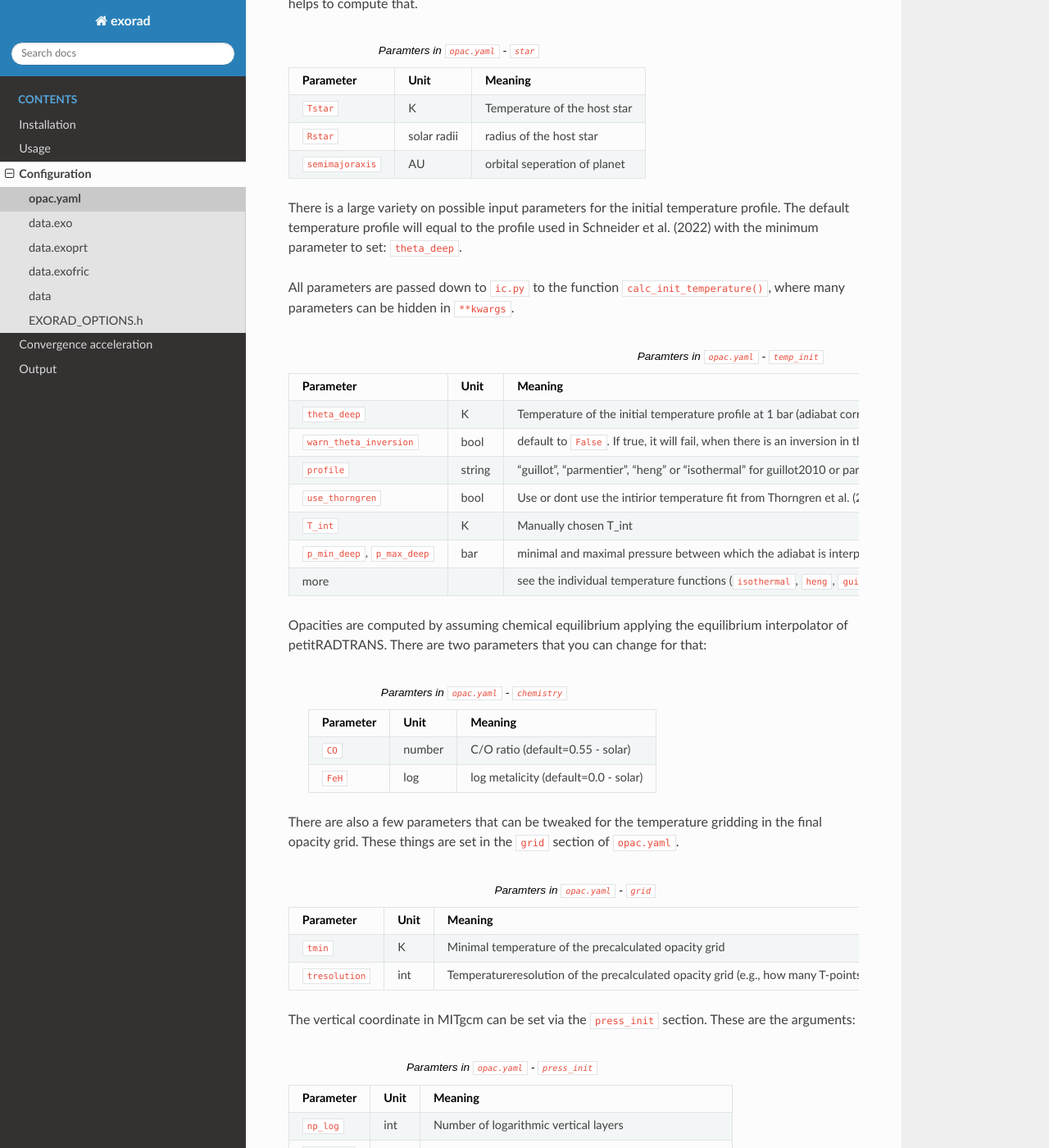
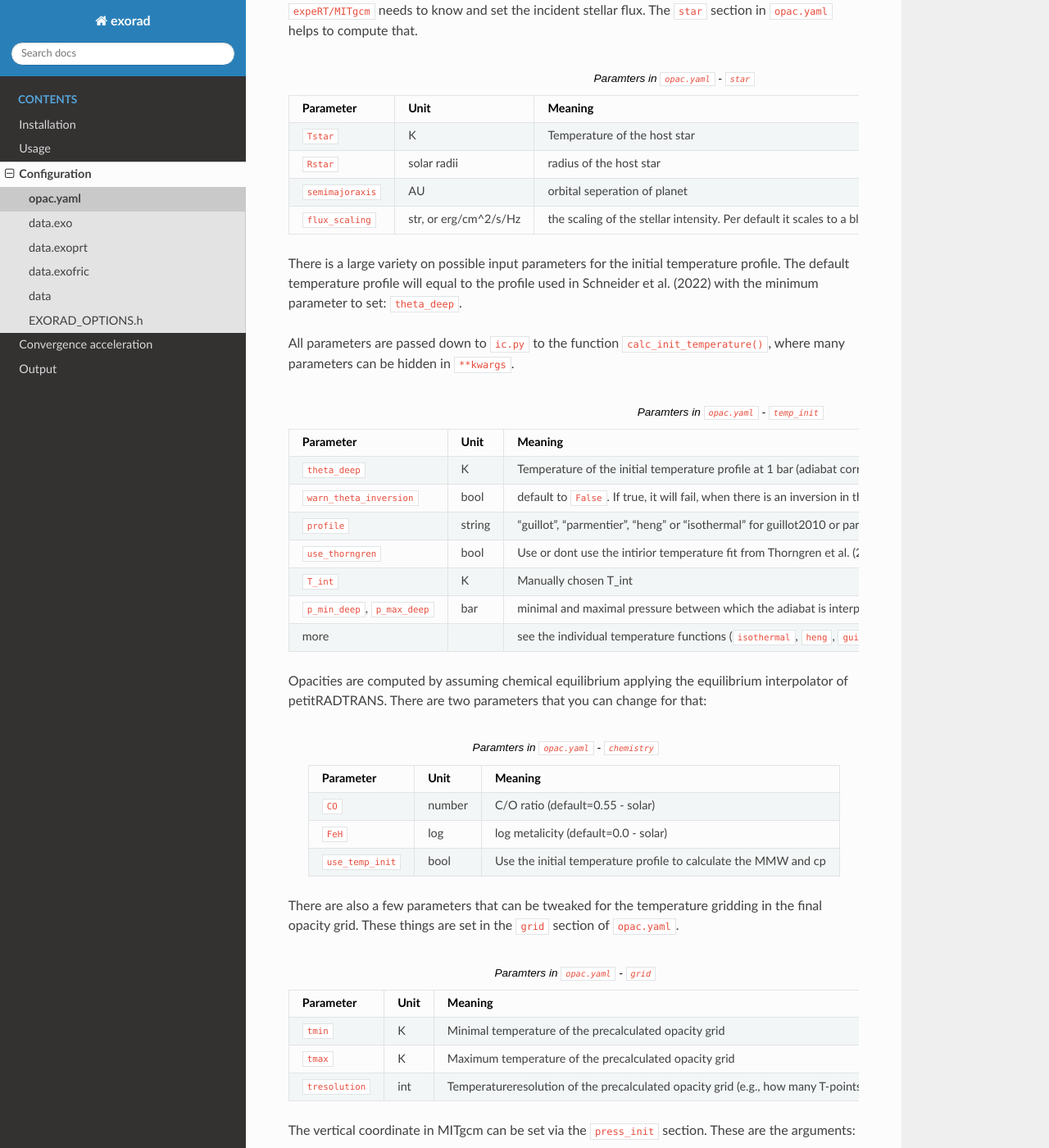
Before and after one commit to exorad/exorad-wiki, a Sphinx documentation site: the page built from doc/source/configfile/opac.rst, in a window 1280 px wide and 1400 px high, scrolled down 1040 px. Shown: the whole window at 82% size. Built offline with Sphinx 7.4.7 and the Read the Docs theme 2.0.0, drawn with Linux system fonts in a browser that asks for light colours; some of the changed text lies outside the part shown.

Commit message:
update docs to include new version of exorad_opac

```diff
--- a/doc/source/configfile/opac.rst
+++ b/doc/source/configfile/opac.rst
@@ -60,6 +62,11 @@ The ``star`` section in ``opac.yaml`` helps to compute that.
    * - ``semimajoraxis``
      - AU
      - orbital seperation of planet
+   * -  ``flux_scaling``
+     - str, or erg/cm^2/s/Hz
+     - the scaling of the stellar intensity. Per default it scales to a black body, can be a specific value as well
+
+
 
 There is a large variety on possible input parameters for the initial temperature profile.
 The default temperature profile will equal to the profile used in Schneider et al. (2022) with the minimum parameter to set: ``theta_deep``.
@@ -111,6 +118,9 @@ There are two parameters that you can change for that:
     * - ``FeH``
       - log
       - log metalicity (default=0.0 - solar)
+    * - ``use_temp_init``
+      - bool
+      - Use the initial temperature profile to calculate the MMW and cp
 
 
 There are also a few parameters that can be tweaked for the temperature gridding in the final opacity grid.
@@ -126,6 +136,9 @@ These things are set in the ``grid`` section of ``opac.yaml``.
    * - ``tmin``
      - K
      - Minimal temperature of the precalculated opacity grid
+   * - ``tmax``
+     - K
+     - Maximum temperature of the precalculated opacity grid
    * - ``tresolution``
      - int
      - Temperatureresolution of the precalculated opacity grid (e.g., how many T-points)
```
Also changed, not shown: other parts of doc/source/configfile/opac.rst (+3 -1 lines), doc/source/Usage.rst (+8 -0 lines), doc/source/notebooks/exorad_opac_custom.ipynb (added).
